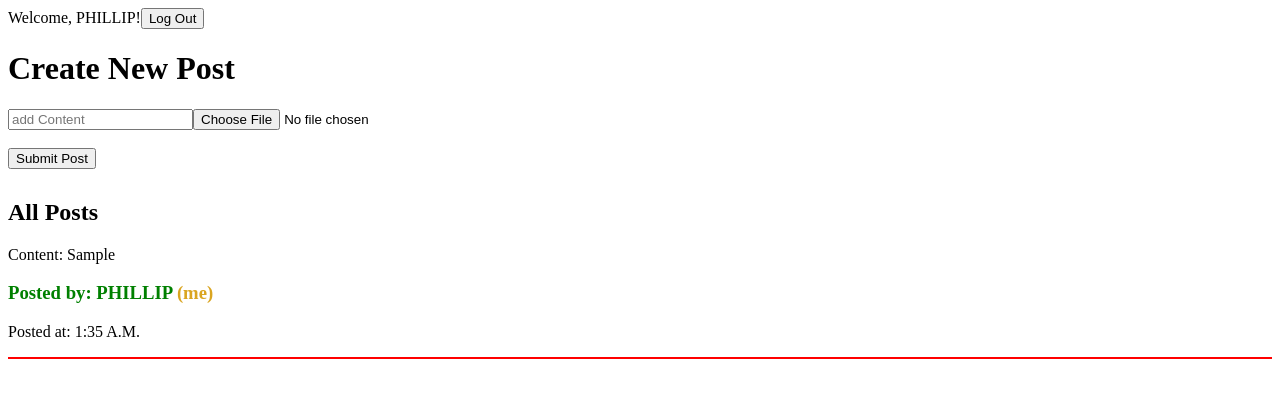
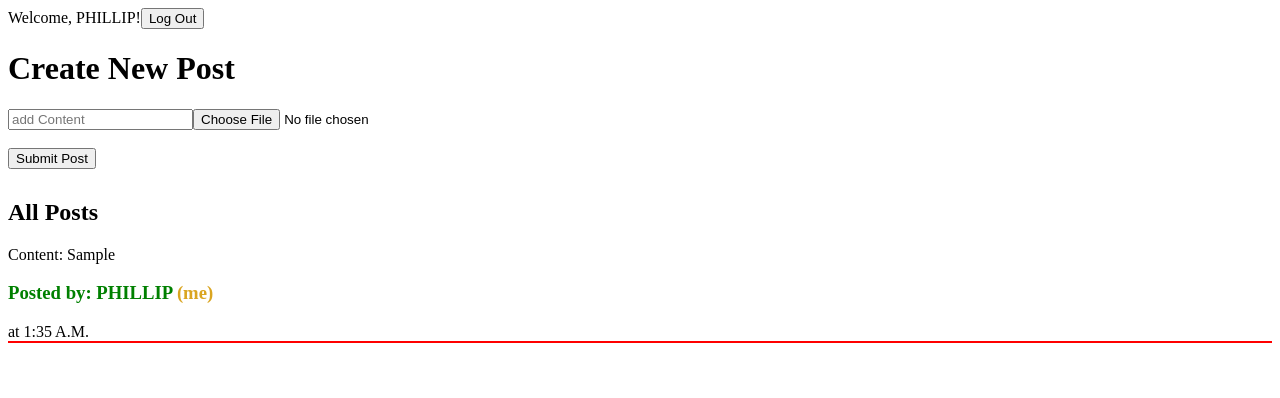
Before and after one commit to PhillipLam89/React-GraphQL-Hasura-todo, a React (Create React App) app: page / in a window 1280 px wide. Both pictures are taken after typing "Sample" into the empty fields and a click on the button "Submit Post". Shown: the top 398 px of the page. Built offline with nearby package versions, Linux system fonts and the light colour scheme; the HTML template or start-up script is replaced by a standard one.

Commit message:
html minor reformat of post layout

```diff
--- a/src/components/Post.js
+++ b/src/components/Post.js
@@ -12,8 +12,7 @@ function Post({image, content, user}) {
       <img alt="" src={URL.createObjectURL(image)} style={{borderRadius: 10, height: 100, width: 200, objectFit: 'cover'}} />
     )}
       <p>Content: {content}</p>
-      <h3 style={{color: currentUser === user ? 'green' : 'purple '}}>Posted by: {user}{currentUser === user ? <span style={{color: 'goldenrod'}}> (me)</span>: ''}</h3>
-      <p>Posted at: {getTimeFromDate}</p>
+      <h3 style={{color: currentUser === user ? 'green' : 'purple '}}>Posted by: {user} {currentUser === user ? <span style={{color: 'goldenrod'}}> (me)</span>: ''}</h3> at {getTimeFromDate}
       <div style={{background: 'red', width: '100%', height: '2px'}}></div>
 
   </div>
```
